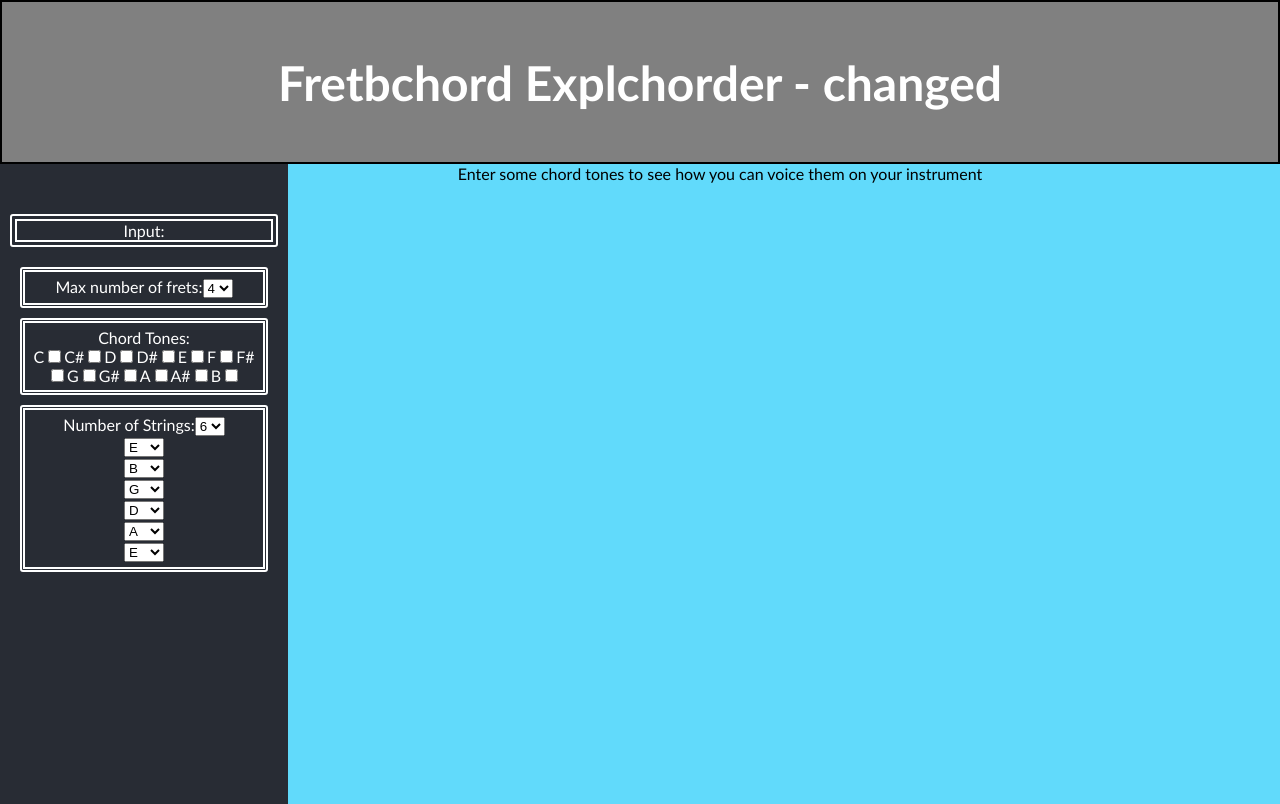
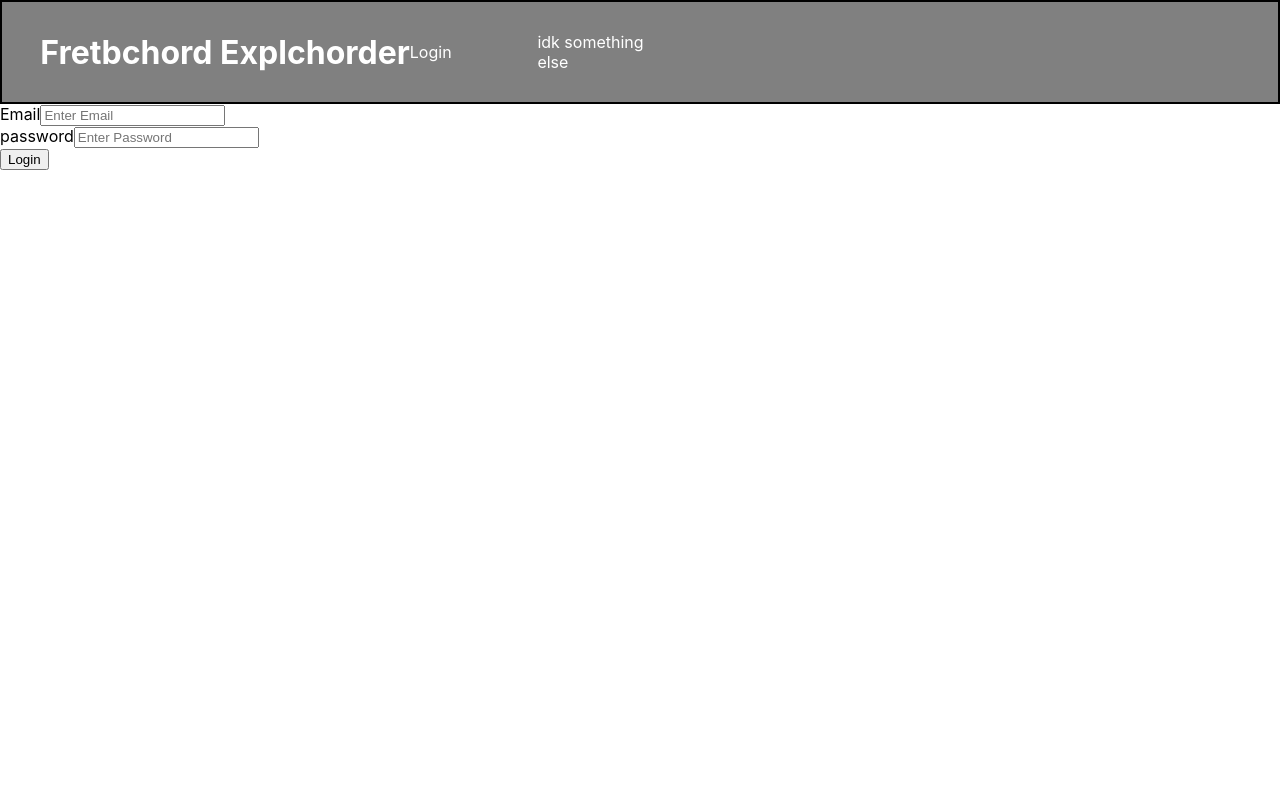
Before and after one commit to ryanwmichaud/TabV4, a React (Create React App) app: page /login in a window 1280 px wide. Built offline with nearby package versions, Linux system fonts and the light colour scheme.

Commit message:
.env variables and working on db

```diff
--- a/package.json
+++ b/package.json
@@ -6,11 +6,12 @@
     "@testing-library/jest-dom": "^5.16.5",
     "@testing-library/react": "^13.4.0",
     "@testing-library/user-event": "^13.5.0",
+    "mysql": "^2.18.1",
     "path": "^0.12.7",
     "react": "^18.2.0",
     "react-dom": "^18.2.0",
     "react-router-dom": "^6.22.1",
-    "react-scripts": "^3.0.1",
+    "react-scripts": "^5.0.1",
     "web-vitals": "^2.1.4"
   },
   "scripts": {
--- a/src/App.css
+++ b/src/App.css
@@ -5,31 +5,46 @@
 }
 
 
-.App-header {
+.navbar {
   background-color: grey;
-  height: 20vh;
+  height: 100px;
   display: flex;
-  flex-direction: column;
+  flex-direction: row;
   align-items: center;
-  justify-content: center;
-  font-size:3em;
-  font-weight: bold;
-  color: white;
+  justify-content: left;
   position: relative;
   border-style: solid;
   border-color: black;
   border-width: 2px;
+
 }
 
-.App-link {
-  color: #61dafb;
+.title {
+  font-size:2em;
+  font-weight: bold;
+  margin-left: 3%;
+  text-decoration: none;
+  color: white;
 }
+
+.login, .other{
+  color: white;
+  font-size: medium;
+  width: 10%;
+  text-decoration: none;
+}
+
+.login:hover, .other:hover{
+  color: bisque;
+}
+
+
 
 .main {
   background-color: #61dafb;
   display: flex;
   overflow: hidden;
-  height: 80vh;
+  height: 100vh;
   position: relative;
 
 }
--- a/src/App.js
+++ b/src/App.js
@@ -1,9 +1,10 @@
 import './App.css';
 import React from "react";
-import {Diagram} from './Diagram.js';
-import { ChordToneInput } from './ChordTone';
-import { StretchInput } from './Stretch';
-import { StringInput,  } from './String';
+import {Diagram} from './components/Diagram.js';
+import { ChordToneInput } from './components/ChordTone.js';
+import { StretchInput } from './components/Stretch.js';
+import { StringInput,  } from './components/String.js';
+import Navbar from './components/Navbar.js';
 
 
 class InputSection extends React.Component{
@@ -25,12 +26,6 @@ class InputSection extends React.Component{
 }
 
 class ResultsSection extends React.Component{
-
-  constructor(props){
-    super(props);
-
-  }
-
 
   render(){
 
@@ -87,7 +82,6 @@ class ResultsSection extends React.Component{
 
 
 
-
 class App extends React.Component{
 
   constructor(props){
@@ -113,7 +107,7 @@ class App extends React.Component{
 
   handlePostRequest = () => { //gonna need to call this from app not input section. then we can call it from state change mathods at the top.
 
-    fetch(`http://localhost:8000/calculate`, {
+    fetch(`http://${process.env.REACT_APP_IP}:8000/calculate`, {
       method: 'POST',
       headers: {
         'Content-Type': 'application/json',
@@ -205,13 +199,8 @@ class App extends React.Component{
   render(){
     return (
       <div className="App">
-        <header className="App-header">
-          <p>
-            Fretbchord Explchorder - changed
-          </p>
 
-        </header>
-
+        <Navbar></Navbar>
 
         <div className="main">
           <div className='input'>
--- /dev/null
+++ b/src/Login.js
@@ -0,0 +1,31 @@
+import React, { useState } from "react";
+import Navbar from "./components/Navbar";
+
+function Login() {
+
+    const [email, setEmail] = useState('')
+    const [password, setPassword] = useState('')
+    function handleSubmit(event){
+        event.preventDefault();
+    }
+
+    return(
+    <div>
+        <Navbar></Navbar>
+        <form onSubmit={handleSubmit}>
+            <div>
+                <label htmlFor="name">Email</label>
+                <input type="email" placeholder="Enter Email" onChange={e => setEmail(e.target.value)}/>
+            </div>
+            <div>
+                <label htmlFor="password">password</label>
+                <input type="password" placeholder="Enter Password" onChange={e => setPassword(e.target.password)}/>
+            </div>
+            <button>Login</button>
+        </form>
+    </div>
+    )
+
+}
+
+export default Login;
--- /dev/null
+++ b/src/components/Navbar.js
@@ -0,0 +1,19 @@
+import React from "react";
+import { Link } from 'react-router-dom';
+
+
+
+
+function Navbar(){
+
+    return(
+        <div className="navbar">
+          <Link className='title' to={"/"}> Fretbchord Explchorder </Link>
+          <Link className='login' to={"/Login"}> Login </Link>
+          <Link className="other">idk something else</Link>
+        </div>
+    );
+
+}
+
+export default Navbar;
--- a/src/index.js
+++ b/src/index.js
@@ -2,14 +2,30 @@ import React from 'react';
 import ReactDOM from 'react-dom/client';
 import './index.css';
 import App from './App';
+import Login from './Login.js';
 import reportWebVitals from './reportWebVitals';
+import {
+  createBrowserRouter,
+  RouterProvider,
+} from "react-router-dom";
+
+const router = createBrowserRouter([
+  {
+    path: "",
+    element: <App />
+  },
+  {
+    path: "/login",
+    element: <Login />
+  }
+]);
 
 const root = ReactDOM.createRoot(document.getElementById('root'));
 
 
 root.render(
   <React.StrictMode>
-    <App />
+    <RouterProvider router={router}/>
   </React.StrictMode>
 );
 
```
Also changed, not shown: src/components/ChordTone.js (renamed from src/ChordTone.js), src/components/Diagram.js (renamed from src/Diagram.js), src/components/Stretch.js (renamed from src/Stretch.js), src/components/String.js (renamed from src/String.js), 2 other files (tests, documents, lock files or other folders).
